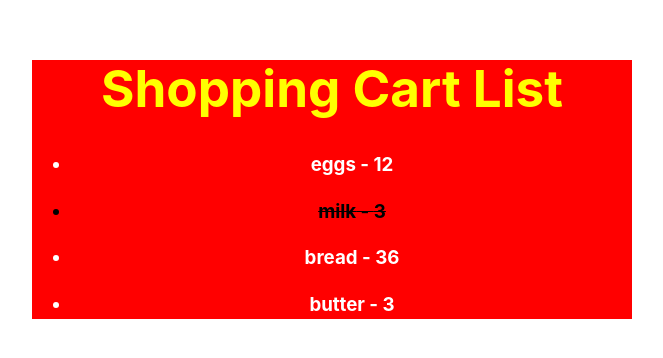
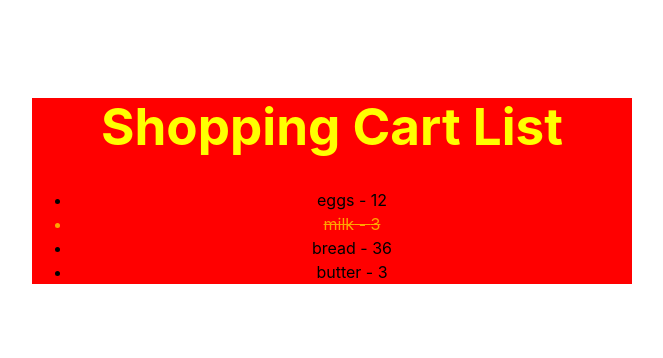
Before and after one commit to pranavnallari/ReactProjects, a React (Vite) app in the folder basic-react-projects/: page / in a window 1280 px wide. Shown: the part 218-576 px from the top of the page, without its empty margins (308-971 px from the left). Built offline with nearby package versions, Linux system fonts and the light colour scheme.

Commit message:
Updated Shopping Cart List

```diff
--- a/basic-react-projects/src/ShoppingList/Main.jsx
+++ b/basic-react-projects/src/ShoppingList/Main.jsx
@@ -1,10 +1,10 @@
 import List from './list'
 
 const data = [
-    { item: 'eggs', quantity: 12, completed: false },
-    { item: 'milk', quantity: 3, completed: true },
-    { item: 'bread', quantity: 36, completed: false },
-    { item: 'butter', quantity: 3, completed: false }
+    { id:1,item: 'eggs', quantity: 12, completed: false },
+    { id:2,item: 'milk', quantity: 3, completed: true },
+    { id:3,item: 'bread', quantity: 36, completed: false },
+    { id:4,item: 'butter', quantity: 3, completed: false }
 ]
 export default function Main() {
     return <div>
--- /dev/null
+++ b/basic-react-projects/src/ShoppingList/ShoppingListItem.jsx
@@ -0,0 +1,6 @@
+
+export default function ShoppingListItem({item,quantity,completed})
+{
+    const style={color:completed?"orange ":"black",textDecoration:completed?"line-through":"none"}
+    return <li style={style}>{item} - {quantity}</li>
+}
--- a/basic-react-projects/src/ShoppingList/list.jsx
+++ b/basic-react-projects/src/ShoppingList/list.jsx
@@ -1,5 +1,5 @@
 import './list.css'
-
+import ShoppingListItem from './ShoppingListItem'
 
 export default function List({ items }) {
 
@@ -8,9 +8,7 @@ export default function List({ items }) {
         <ul>
 
             {items.map(i =>
-            <h3>
-                <li style={{"color":!i.completed?"white":"black","textDecoration":i.completed?"line-through":"none"}}>{i.item} - {i.quantity}</li>
-            </h3>
+                <ShoppingListItem item={i.item} quantity={i.quantity} completed={i.completed} key={i.id}/>
             )}
         </ul>
     </div>
```
